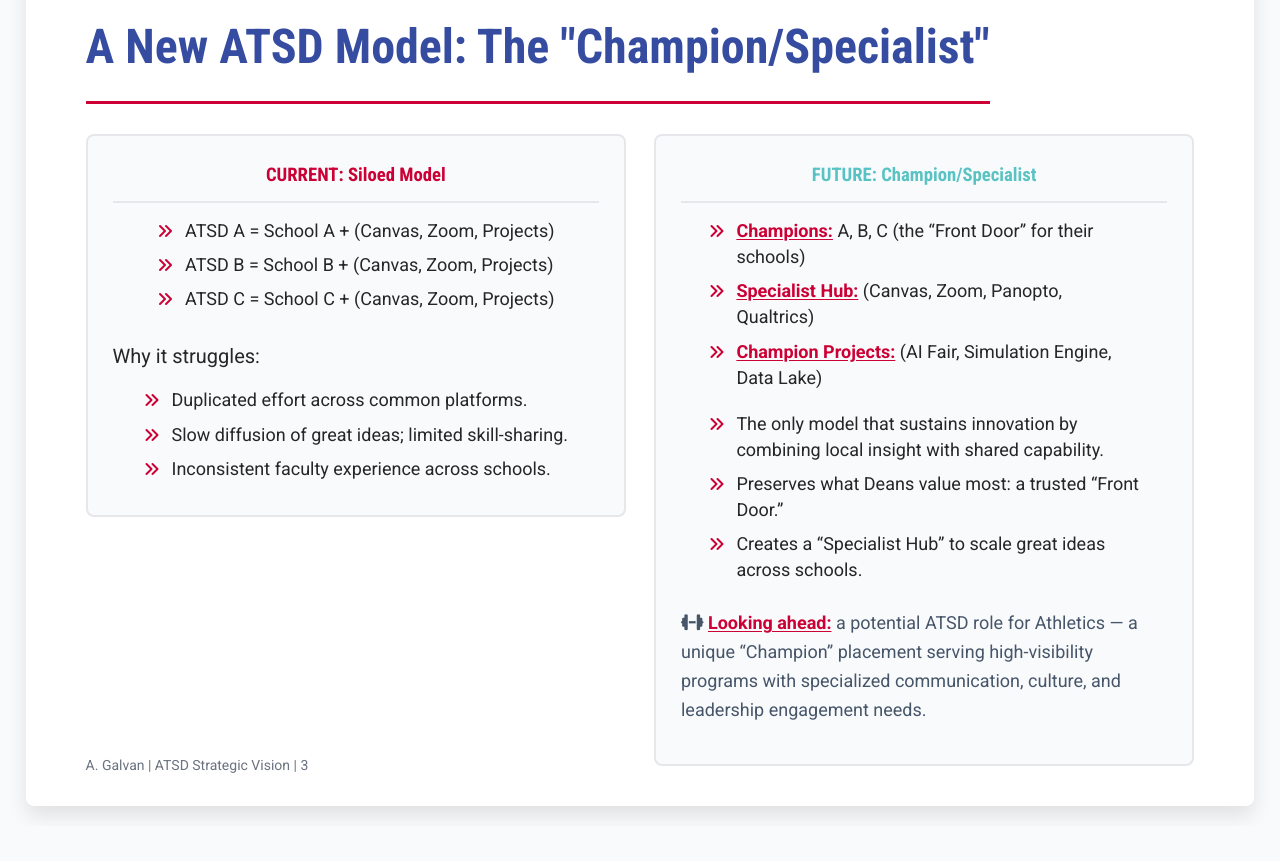
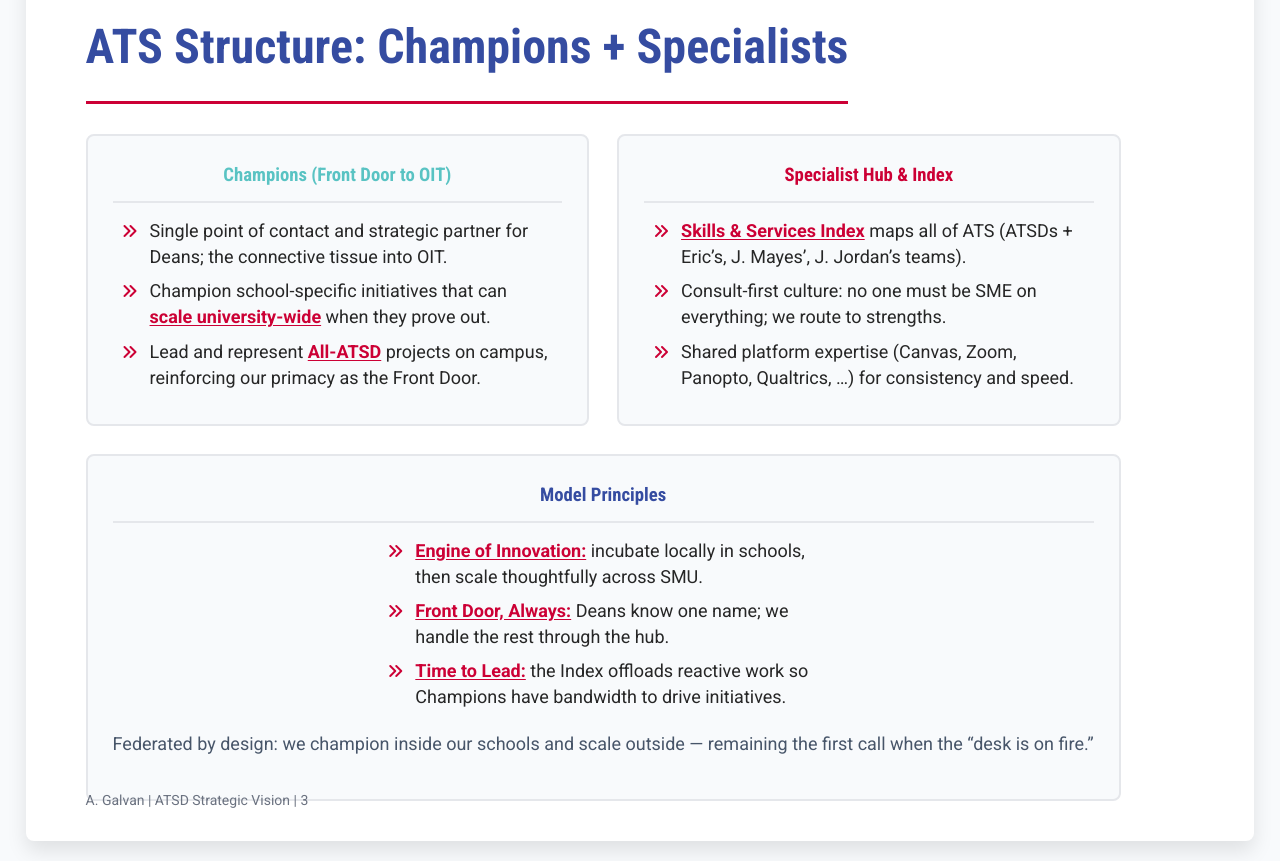
Before and after one commit to galvanthony-smu/simmons-tech-hub, a plain HTML site: page presentations/atsd-strategic-vision.html in a window 1280 px wide. Shown: the part 2000-2861 px from the top of the page. Before the commit the page ends 2826 px from the top, so only its background shows below. Drawn offline with Linux system fonts and the light colour scheme.

Commit message:
Update atsd-strategic-vision.html

```diff
--- a/presentations/atsd-strategic-vision.html
+++ b/presentations/atsd-strategic-vision.html
@@ -304,45 +304,42 @@
     </div>
   </div>
 </div>
-  <!-- SLIDE 3 -->
+<!-- SLIDE 3 — ATS Structure: Champions + Specialists -->
 <div class="slide-container" id="slide3" data-slide-number="3">
-    <h1>A New ATSD Model: The "Champion/Specialist"</h1>
+  <h1>ATS Structure: Champions + Specialists</h1>
   <div class="content-area">
     <div class="diagram-container">
-        <div class="diagram-box current">
-          <h3>CURRENT: Siloed Model</h3>
+      <!-- LEFT: Champions -->
+      <div class="diagram-box future">
+        <h3>Champions (Front Door to OIT)</h3>
         <ul class="tight">
-            <li>ATSD A = School A + (Canvas, Zoom, Projects)</li>
-            <li>ATSD B = School B + (Canvas, Zoom, Projects)</li>
-            <li>ATSD C = School C + (Canvas, Zoom, Projects)</li>
-          </ul>
-          <p style="text-align:left; font-style:normal; color:#262626;">Why it struggles:</p>
-          <ul class="tight">
-            <li>Duplicated effort across common platforms.</li>
-            <li>Slow diffusion of great ideas; limited skill-sharing.</li>
-            <li>Inconsistent faculty experience across schools.</li>
+          <li>Single point of contact and strategic partner for Deans; the connective tissue into OIT.</li>
+          <li>Champion school-specific initiatives that can <span class="emph">scale university-wide</span> when they prove out.</li>
+          <li>Lead and represent <span class="emph">All-ATSD</span> projects on campus, reinforcing our primacy as the Front Door.</li>
         </ul>
       </div>
 
-        <div class="diagram-box future">
-          <h3>FUTURE: Champion/Specialist</h3>
+      <!-- RIGHT: Specialist Hub -->
+      <div class="diagram-box current">
+        <h3>Specialist Hub &amp; Index</h3>
         <ul class="tight">
-            <li><span class="emph">Champions:</span> A, B, C (the “Front Door” for their schools)</li>
-            <li><span class="emph">Specialist Hub:</span> (Canvas, Zoom, Panopto, Qualtrics)</li>
-            <li><span class="emph">Champion Projects:</span> (AI Fair, Simulation Engine, Data Lake)</li>
+          <li><span class="emph">Skills &amp; Services Index</span> maps all of ATS (ATSDs + Eric’s, J. Mayes’, J. Jordan’s teams).</li>
+          <li>Consult-first culture: no one must be SME on everything; we route to strengths.</li>
+          <li>Shared platform expertise (Canvas, Zoom, Panopto, Qualtrics, …) for consistency and speed.</li>
         </ul>
+      </div>
 
-          <ul class="tight" style="margin-top:12px;">
-            <li>The only model that sustains innovation by combining local insight with shared capability.</li>
-            <li>Preserves what Deans value most: a trusted “Front Door.”</li>
-            <li>Creates a “Specialist Hub” to scale great ideas across schools.</li>
+      <!-- FULL-WIDTH: Principles -->
+      <div class="diagram-box" style="grid-column: 1 / -1;">
+        <h3>Model Principles</h3>
+        <ul class="tight">
+          <li><span class="emph">Engine of Innovation:</span> incubate locally in schools, then scale thoughtfully across SMU.</li>
+          <li><span class="emph">Front Door, Always:</span> Deans know one name; we handle the rest through the hub.</li>
+          <li><span class="emph">Time to Lead:</span> the Index offloads reactive work so Champions have bandwidth to drive initiatives.</li>
         </ul>
-
-          <p style="margin-top:18px; font-size:18px; color:#475569;">
-            <i class="fa-solid fa-dumbbell"></i>
-            <span class="emph">Looking ahead:</span> a potential ATSD role for Athletics — a unique “Champion” placement serving high-visibility programs with specialized communication, culture, and leadership engagement needs.
+        <p style="margin-top:12px; font-size:18px; color:#475569; text-align:center;">
+          Federated by design: we champion inside our schools and scale outside — remaining the first call when the “desk is on fire.”
         </p>
-        </div>
       </div>
     </div>
   </div>
```
Lines whose indentation alone changed are shown as unchanged.
